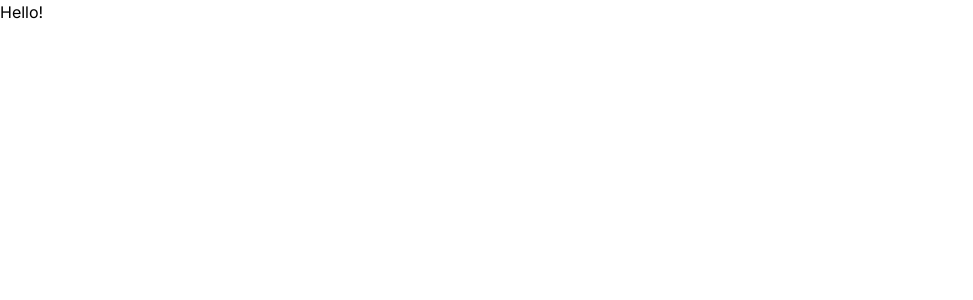
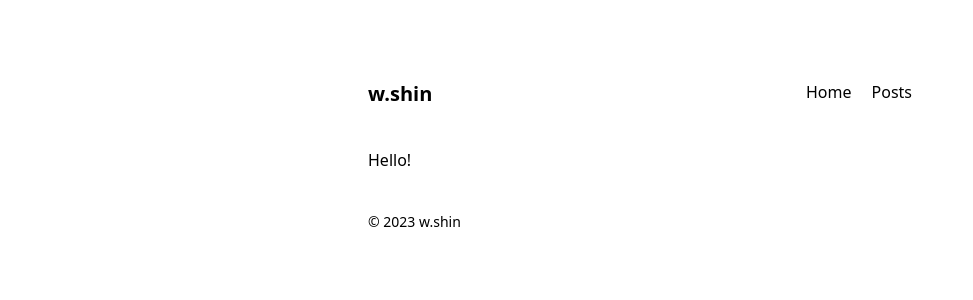
Before and after one commit to gintooooonic/gintooooonic.github.io, a Next.js app: page / in a window 1280 px wide. Shown: the top 300 px of the page, without its empty margins (0-973 px from the left). Built offline with nearby package versions, Linux system fonts and the light colour scheme.

Commit message:
레이아웃 추가

```diff
--- a/src/app/layout.tsx
+++ b/src/app/layout.tsx
@@ -1,8 +1,6 @@
+import Link from "next/link";
 import "./globals.css";
 import type { Metadata } from "next";
-import { Inter } from "next/font/google";
-
-const inter = Inter({ subsets: ["latin"] });
 
 export const metadata: Metadata = {
   title: "w.shin",
@@ -12,7 +10,40 @@ export const metadata: Metadata = {
 export default function RootLayout({ children }: { children: React.ReactNode }) {
   return (
     <html lang="ko">
-      <body className={inter.className}>{children}</body>
+      <body className="pb-32 pt-20">
+        <Header />
+        <main className="mx-auto my-10 max-w-xl px-4">{children}</main>
+        <Footer />
+      </body>
     </html>
   );
 }
+
+function Header() {
+  return (
+    <header className="mx-auto flex max-w-xl flex-row justify-between px-4 align-middle">
+      <h1 className="select-none text-xl font-bold">
+        <Link href="/">w.shin</Link>
+      </h1>
+      <nav>
+        <ul className="flex select-none flex-row justify-end align-middle font-medium [&>li]:ml-5">
+          <li>
+            <Link href="/">Home</Link>
+          </li>
+          <li>
+            <Link href="/posts">Posts</Link>
+          </li>
+        </ul>
+      </nav>
+    </header>
+  );
+}
+
+function Footer() {
+  const year = new Date().getFullYear();
+  return (
+    <footer className="mx-auto max-w-xl select-none px-4">
+      <p className="text-sm">&copy; {year} w.shin</p>
+    </footer>
+  );
+}
```
